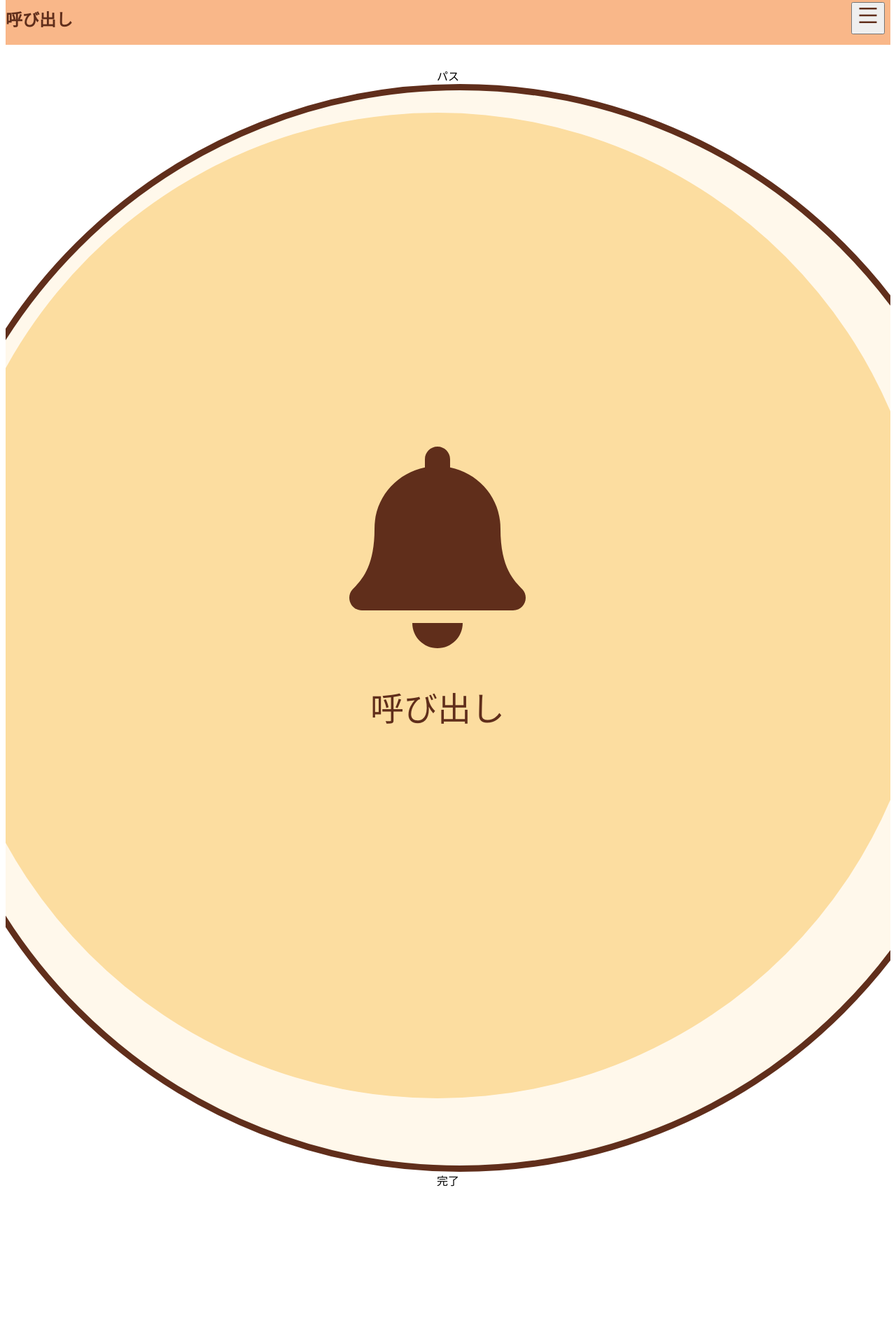
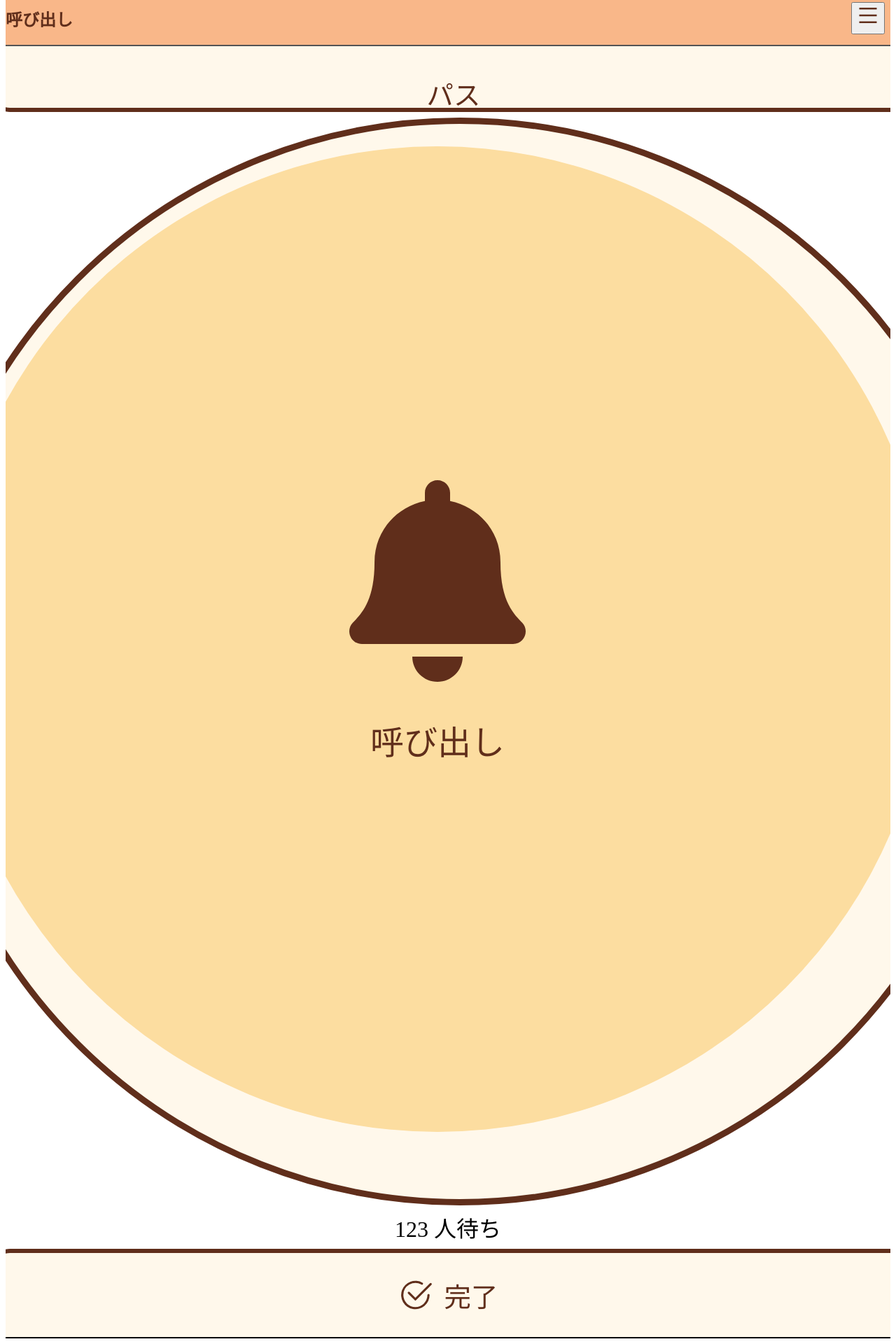
Before and after one commit to kajiLabTeam/dx-waiting-time, a Next.js app in the folder frontend/: page /callPage in a window 1280 px wide. Shown: the part 19-1939 px from the top of the page at 70% size. Before the commit the page ends 1725 px from the top, so only its background shows below. Built offline with nearby package versions, Linux system fonts and the light colour scheme.

Commit message:
Add PassButton and EndButton components, implement calling functionality in CallPage component

```diff
--- a/frontend/src/pages/callPage.tsx
+++ b/frontend/src/pages/callPage.tsx
@@ -1,25 +1,55 @@
 import { FC } from "react";
+import { useState } from "react";
 import styled from "styled-components";
 import { CallCircle } from "../utils/CallCricle";
+import { EndButton } from "../utils/EndButton";
+import { PassButton } from "../utils/PassButton";
 
 const CallPageContainer = styled.div`
     text-align: center;
     overflow: hidden;
 `;
 
-const PassButton = styled.div`
-  margin-top: 2rem;
+const PassButtonContainer = styled.div`
+    margin-bottom: 0.5rem;
 `;
 
-const EndButton = styled.div``;
+const CallCircleContainer = styled.div``;
+
+const FollowingContainer = styled.div`
+  margin-top: 0.5rem;
+  font-size: 2rem;
+`;
+
+const EndButtonContainer = styled.div`
+    margin-top: 0.5rem;
+    position: sticky;
+`;
+
+const following = 123;
 
 const CallPage: FC = () => {
-  const onCalling = () => {};
+    const [calling, setCalling] = useState(false);
+    const onWaiting = () => {
+        setCalling(false);
+    };
+    const onCalling = () => {
+        setCalling(true);
+    };
     return (
         <CallPageContainer>
-      <PassButton>パス</PassButton>
-      <CallCircle onClick={onCalling} />
-      <EndButton>完了</EndButton>
+            <PassButtonContainer>
+                <PassButton calling={calling} onClick={onWaiting} />
+            </PassButtonContainer>
+            <CallCircleContainer>
+                <CallCircle calling={calling} onClick={onCalling} />
+            </CallCircleContainer>
+            <FollowingContainer>
+              {following} 人待ち
+            </FollowingContainer>
+            <EndButtonContainer>
+                <EndButton calling={calling} onClick={onWaiting} />
+            </EndButtonContainer>
         </CallPageContainer>
     );
 };
--- /dev/null
+++ b/frontend/src/utils/EndButton.tsx
@@ -0,0 +1,37 @@
+import React from "react";
+import { BsCheck2Circle } from "react-icons/bs";
+import styled from "styled-components";
+import { theme } from "./theme";
+
+type Props = {
+    calling: boolean;
+    onClick: () => void;
+};
+
+const EndButtonContainer = styled.button<Props>`
+    background-color: ${(props) => (props.calling ? theme.colors.honey : theme.colors.cream)};
+    display: flex;
+    justify-content: center;
+    align-items: center;
+    width: 104vw;
+    transform: translateX(-2vw);
+    height: 8rem;
+    border-radius: 2rem 2rem 0 0;
+    border-right: 0.4rem solid ${theme.colors.brown};
+    border-left: 0.4rem solid ${theme.colors.brown};
+    border-top: 0.4rem solid ${theme.colors.brown};
+`;
+
+const Text = styled.p`
+    padding: 0 1rem;
+    font-size: 2.4rem;
+    color: ${theme.colors.brown};
+`;
+export const EndButton = ({ calling, onClick }: Props) => {
+    return (
+        <EndButtonContainer calling={calling} onClick={onClick}>
+            <BsCheck2Circle size={50} color={theme.colors.brown} />
+            <Text>完了</Text>
+        </EndButtonContainer>
+    );
+};
--- a/frontend/src/utils/MessageCricle.tsx
+++ b/frontend/src/utils/MessageCricle.tsx
@@ -41,7 +41,7 @@ const Text = styled.p`
 
 export const MessageCricle: FC<Props> = ({ message }) => {
   return (
-    <CircleContainer>
+    <CircleContainer >
       <InCircle>
         {typeof message === "number" ? (
           <Number>{message}</Number>
--- /dev/null
+++ b/frontend/src/utils/PassButton.tsx
@@ -0,0 +1,32 @@
+import React from "react";
+import styled from "styled-components";
+import { theme } from "./theme";
+
+type Props = {
+    calling: boolean;
+    onClick: () => void;
+};
+
+const PassButtonContainer = styled.button<Props>`
+    background-color: ${(props) => (props.calling ? theme.colors.honey : theme.colors.cream)};
+    width: 104vw;
+    transform: translateX(-2vw);
+    height: 6rem;
+    border-radius: 0 0 2rem 2rem;
+    border-right: 0.4rem solid ${theme.colors.brown};
+    border-left: 0.4rem solid ${theme.colors.brown};
+    border-bottom: 0.4rem solid ${theme.colors.brown};
+`;
+
+const Text = styled.p`
+    font-size: 2.4rem;
+    color: ${theme.colors.brown};
+`;
+
+export const PassButton = ({ calling, onClick }: Props) => {
+    return (
+        <PassButtonContainer calling={calling} onClick={onClick}>
+            <Text>パス</Text>
+        </PassButtonContainer>
+    );
+};
```
Lines whose indentation alone changed are shown as unchanged.
